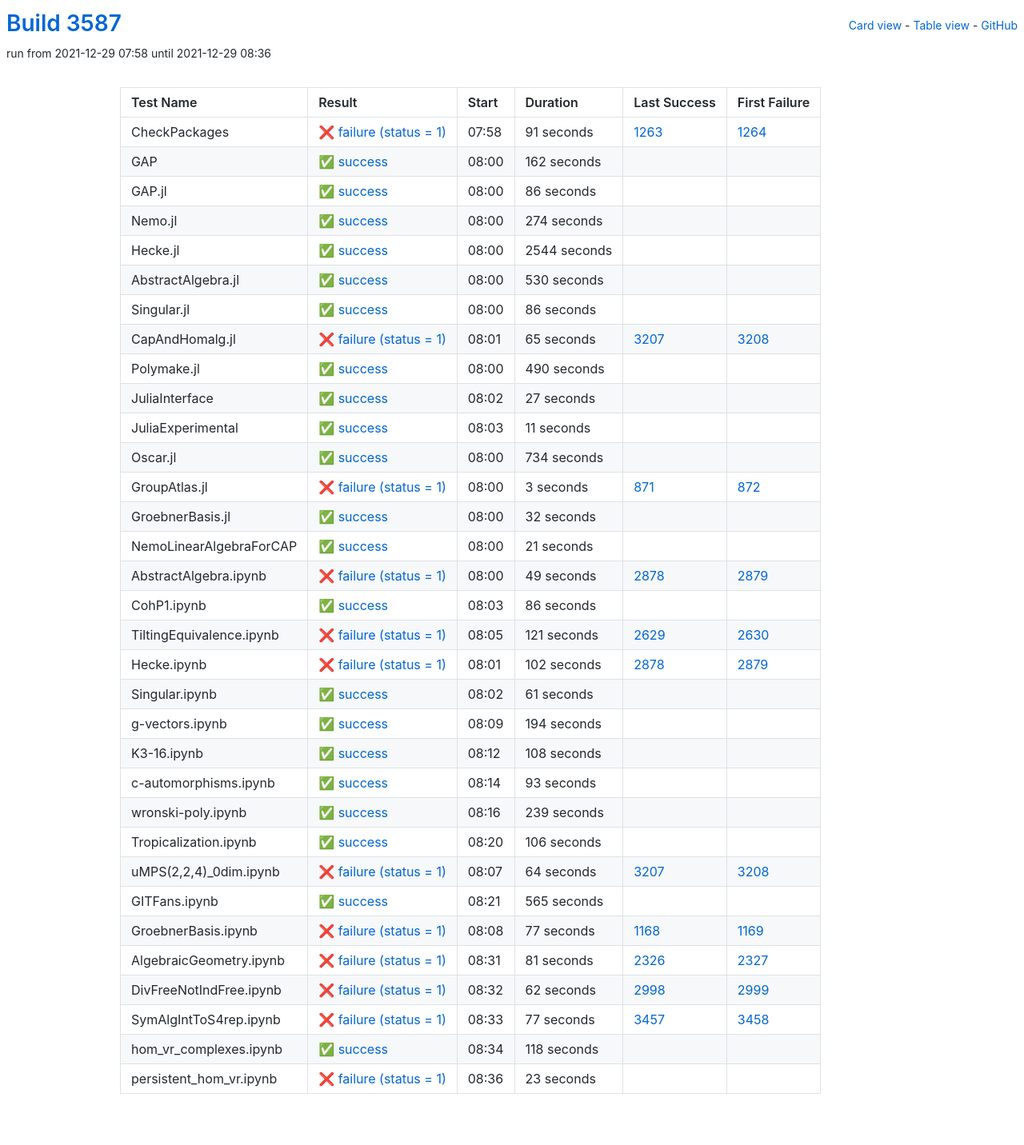
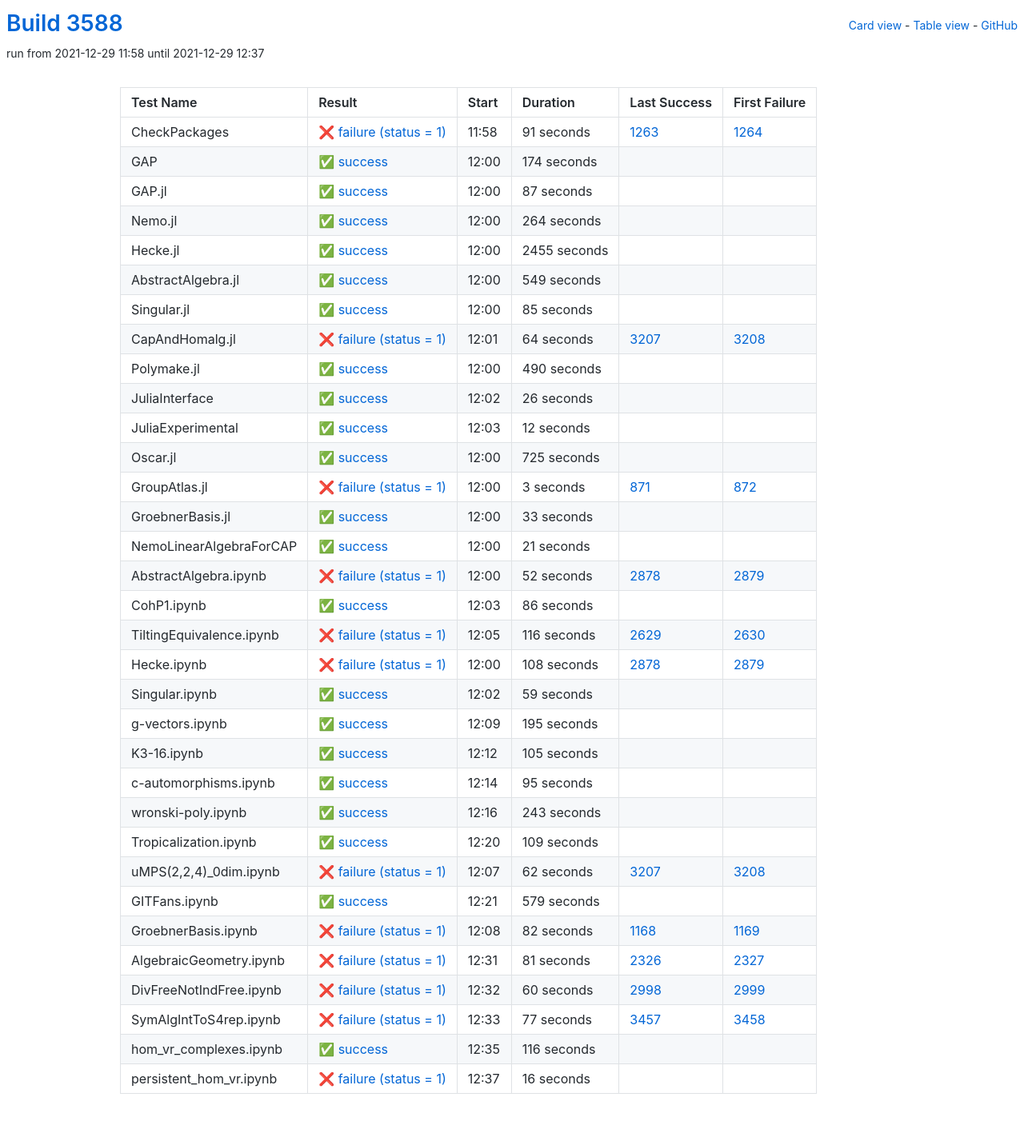
Before and after one commit to oscar-system/oscar-ci-status-stable, a Jekyll site: the page built from table.html, in a window 1280 px wide. Shown: the whole page at 80% size. Built offline with Jekyll 4.4.1, drawn with Linux system fonts in a browser that asks for light colours.

Commit message:
Build #3588

```diff
--- a/_data/ci.yml
+++ b/_data/ci.yml
@@ -1,6 +1,6 @@
 ---
-build: 3587
-build_url: https://oscarci.mathematik.uni-kl.de/job/oscar-stable/3587/
+build: 3588
+build_url: https://oscarci.mathematik.uni-kl.de/job/oscar-stable/3588/
 job: oscar-stable
 organization: oscar-system
 repo: oscar-ci-status-stable
@@ -8,8 +8,8 @@ repourl: https://github.com/oscar-system/oscar-ci-status-stable
 tests:
 - name: CheckPackages
   id: checkpackages
-  log: https://oscarci.mathematik.uni-kl.de/job/oscar-stable/3587/artifact/logs/build-3587/CheckPackages.log
-  start: 2021-12-29 07:58
+  log: https://oscarci.mathematik.uni-kl.de/job/oscar-stable/3588/artifact/logs/build-3588/CheckPackages.log
+  start: 2021-12-29 11:58
   success: false
   exitcode: 1
   status: failure
@@ -20,92 +20,92 @@ tests:
   first_failure_url: https://oscarci.mathematik.uni-kl.de/job/oscar-stable/1264/
 - name: GAP
   id: gap
-  log: https://oscarci.mathematik.uni-kl.de/job/oscar-stable/3587/artifact/logs/build-3587/GAP.log
-  start: 2021-12-29 08:00
+  log: https://oscarci.mathematik.uni-kl.de/job/oscar-stable/3588/artifact/logs/build-3588/GAP.log
+  start: 2021-12-29 12:00
   success: true
   exitcode: 0
   status: success
-  duration: 162
+  duration: 174
   last_success: false
   last_success_url:
   first_failure: false
   first_failure_url:
 - name: GAP.jl
   id: gap-jl
-  log: https://oscarci.mathematik.uni-kl.de/job/oscar-stable/3587/artifact/logs/build-3587/GAP.jl.log
-  start: 2021-12-29 08:00
+  log: https://oscarci.mathematik.uni-kl.de/job/oscar-stable/3588/artifact/logs/build-3588/GAP.jl.log
+  start: 2021-12-29 12:00
   success: true
   exitcode: 0
   status: success
-  duration: 86
+  duration: 87
   last_success: false
   last_success_url:
   first_failure: false
   first_failure_url:
 - name: Nemo.jl
   id: nemo-jl
-  log: https://oscarci.mathematik.uni-kl.de/job/oscar-stable/3587/artifact/logs/build-3587/Nemo.jl.log
-  start: 2021-12-29 08:00
+  log: https://oscarci.mathematik.uni-kl.de/job/oscar-stable/3588/artifact/logs/build-3588/Nemo.jl.log
+  start: 2021-12-29 12:00
   success: true
   exitcode: 0
   status: success
-  duration: 274
+  duration: 264
   last_success: false
   last_success_url:
   first_failure: false
   first_failure_url:
 - name: Hecke.jl
   id: hecke-jl
-  log: https://oscarci.mathematik.uni-kl.de/job/oscar-stable/3587/artifact/logs/build-3587/Hecke.jl.log
-  start: 2021-12-29 08:00
+  log: https://oscarci.mathematik.uni-kl.de/job/oscar-stable/3588/artifact/logs/build-3588/Hecke.jl.log
+  start: 2021-12-29 12:00
   success: true
   exitcode: 0
   status: success
-  duration: 2544
+  duration: 2455
   last_success: false
   last_success_url:
   first_failure: false
   first_failure_url:
 - name: AbstractAlgebra.jl
   id: abstractalgebra-jl
-  log: https://oscarci.mathematik.uni-kl.de/job/oscar-stable/3587/artifact/logs/build-3587/AbstractAlgebra.jl.log
-  start: 2021-12-29 08:00
+  log: https://oscarci.mathematik.uni-kl.de/job/oscar-stable/3588/artifact/logs/build-3588/AbstractAlgebra.jl.log
+  start: 2021-12-29 12:00
   success: true
   exitcode: 0
   status: success
-  duration: 530
+  duration: 549
   last_success: false
   last_success_url:
   first_failure: false
   first_failure_url:
 - name: Singular.jl
   id: singular-jl
-  log: https://oscarci.mathematik.uni-kl.de/job/oscar-stable/3587/artifact/logs/build-3587/Singular.jl.log
-  start: 2021-12-29 08:00
+  log: https://oscarci.mathematik.uni-kl.de/job/oscar-stable/3588/artifact/logs/build-3588/Singular.jl.log
+  start: 2021-12-29 12:00
   success: true
   exitcode: 0
   status: success
-  duration: 86
+  duration: 85
   last_success: false
   last_success_url:
   first_failure: false
   first_failure_url:
 - name: CapAndHomalg.jl
   id: capandhomalg-jl
-  log: https://oscarci.mathematik.uni-kl.de/job/oscar-stable/3587/artifact/logs/build-3587/CapAndHomalg.jl.log
-  start: 2021-12-29 08:01
+  log: https://oscarci.mathematik.uni-kl.de/job/oscar-stable/3588/artifact/logs/build-3588/CapAndHomalg.jl.log
+  start: 2021-12-29 12:01
   success: false
   exitcode: 1
   status: failure
-  duration: 65
+  duration: 64
   last_success: 3207
   last_success_url: https://oscarci.mathematik.uni-kl.de/job/oscar-stable/3207/
   first_failure: 3208
   first_failure_url: https://oscarci.mathematik.uni-kl.de/job/oscar-stable/3208/
 - name: Polymake.jl
   id: polymake-jl
-  log: https://oscarci.mathematik.uni-kl.de/job/oscar-stable/3587/artifact/logs/build-3587/Polymake.jl.log
-  start: 2021-12-29 08:00
+  log: https://oscarci.mathematik.uni-kl.de/job/oscar-stable/3588/artifact/logs/build-3588/Polymake.jl.log
+  start: 2021-12-29 12:00
   success: true
   exitcode: 0
   status: success
@@ -116,44 +116,44 @@ tests:
   first_failure_url:
 - name: JuliaInterface
   id: juliainterface
-  log: https://oscarci.mathematik.uni-kl.de/job/oscar-stable/3587/artifact/logs/build-3587/JuliaInterface.log
-  start: 2021-12-29 08:02
+  log: https://oscarci.mathematik.uni-kl.de/job/oscar-stable/3588/artifact/logs/build-3588/JuliaInterface.log
+  start: 2021-12-29 12:02
   success: true
   exitcode: 0
   status: success
-  duration: 27
+  duration: 26
   last_success: false
   last_success_url:
   first_failure: false
   first_failure_url:
 - name: JuliaExperimental
   id: juliaexperimental
-  log: https://oscarci.mathematik.uni-kl.de/job/oscar-stable/3587/artifact/logs/build-3587/JuliaExperimental.log
-  start: 2021-12-29 08:03
+  log: https://oscarci.mathematik.uni-kl.de/job/oscar-stable/3588/artifact/logs/build-3588/JuliaExperimental.log
+  start: 2021-12-29 12:03
   success: true
   exitcode: 0
   status: success
-  duration: 11
+  duration: 12
   last_success: false
   last_success_url:
   first_failure: false
   first_failure_url:
 - name: Oscar.jl
   id: oscar-jl
-  log: https://oscarci.mathematik.uni-kl.de/job/oscar-stable/3587/artifact/logs/build-3587/Oscar.jl.log
-  start: 2021-12-29 08:00
+  log: https://oscarci.mathematik.uni-kl.de/job/oscar-stable/3588/artifact/logs/build-3588/Oscar.jl.log
+  start: 2021-12-29 12:00
   success: true
   exitcode: 0
   status: success
-  duration: 734
+  duration: 725
   last_success: false
   last_success_url:
   first_failure: false
   first_failure_url:
 - name: GroupAtlas.jl
   id: groupatlas-jl
-  log: https://oscarci.mathematik.uni-kl.de/job/oscar-stable/3587/artifact/logs/build-3587/GroupAtlas.jl.log
-  start: 2021-12-29 08:00
+  log: https://oscarci.mathematik.uni-kl.de/job/oscar-stable/3588/artifact/logs/build-3588/GroupAtlas.jl.log
+  start: 2021-12-29 12:00
   success: false
   exitcode: 1
   status: failure
@@ -164,20 +164,20 @@ tests:
   first_failure_url: https://oscarci.mathematik.uni-kl.de/job/oscar-stable/872/
 - name: GroebnerBasis.jl
   id: groebnerbasis-jl
-  log: https://oscarci.mathematik.uni-kl.de/job/oscar-stable/3587/artifact/logs/build-3587/GroebnerBasis.jl.log
-  start: 2021-12-29 08:00
+  log: https://oscarci.mathematik.uni-kl.de/job/oscar-stable/3588/artifact/logs/build-3588/GroebnerBasis.jl.log
+  start: 2021-12-29 12:00
   success: true
   exitcode: 0
   status: success
-  duration: 32
+  duration: 33
   last_success: false
   last_success_url:
   first_failure: false
   first_failure_url:
 - name: NemoLinearAlgebraForCAP
   id: nemolinearalgebraforcap
-  log: https://oscarci.mathematik.uni-kl.de/job/oscar-stable/3587/artifact/logs/build-3587/NemoLinearAlgebraForCAP.log
-  start: 2021-12-29 08:00
+  log: https://oscarci.mathematik.uni-kl.de/job/oscar-stable/3588/artifact/logs/build-3588/NemoLinearAlgebraForCAP.log
+  start: 2021-12-29 12:00
   success: true
   exitcode: 0
   status: success
@@ -188,20 +188,20 @@ tests:
   first_failure_url:
 - name: AbstractAlgebra.ipynb
   id: abstractalgebra-ipynb
-  log: https://oscarci.mathematik.uni-kl.de/job/oscar-stable/3587/artifact/logs/build-3587/AbstractAlgebra.ipynb.log
-  start: 2021-12-29 08:00
+  log: https://oscarci.mathematik.uni-kl.de/job/oscar-stable/3588/artifact/logs/build-3588/AbstractAlgebra.ipynb.log
+  start: 2021-12-29 12:00
   success: false
   exitcode: 1
   status: failure
-  duration: 49
+  duration: 52
   last_success: 2878
   last_success_url: https://oscarci.mathematik.uni-kl.de/job/oscar-stable/2878/
   first_failure: 2879
   first_failure_url: https://oscarci.mathematik.uni-kl.de/job/oscar-stable/2879/
 - name: CohP1.ipynb
   id: cohp1-ipynb
-  log: https://oscarci.mathematik.uni-kl.de/job/oscar-stable/3587/artifact/logs/build-3587/CohP1.ipynb.log
-  start: 2021-12-29 08:03
+  log: https://oscarci.mathematik.uni-kl.de/job/oscar-stable/3588/artifact/logs/build-3588/CohP1.ipynb.log
+  start: 2021-12-29 12:03
   success: true
   exitcode: 0
   status: success
@@ -212,140 +212,140 @@ tests:
   first_failure_url:
 - name: TiltingEquivalence.ipynb
   id: tiltingequivalence-ipynb
-  log: https://oscarci.mathematik.uni-kl.de/job/oscar-stable/3587/artifact/logs/build-3587/TiltingEquivalence.ipynb.log
-  start: 2021-12-29 08:05
+  log: https://oscarci.mathematik.uni-kl.de/job/oscar-stable/3588/artifact/logs/build-3588/TiltingEquivalence.ipynb.log
+  start: 2021-12-29 12:05
   success: false
   exitcode: 1
   status: failure
-  duration: 121
+  duration: 116
   last_success: 2629
   last_success_url: https://oscarci.mathematik.uni-kl.de/job/oscar-stable/2629/
   first_failure: 2630
   first_failure_url: https://oscarci.mathematik.uni-kl.de/job/oscar-stable/2630/
 - name: Hecke.ipynb
   id: hecke-ipynb
-  log: https://oscarci.mathematik.uni-kl.de/job/oscar-stable/3587/artifact/logs/build-3587/Hecke.ipynb.log
-  start: 2021-12-29 08:01
+  log: https://oscarci.mathematik.uni-kl.de/job/oscar-stable/3588/artifact/logs/build-3588/Hecke.ipynb.log
+  start: 2021-12-29 12:00
   success: false
   exitcode: 1
   status: failure
-  duration: 102
+  duration: 108
   last_success: 2878
   last_success_url: https://oscarci.mathematik.uni-kl.de/job/oscar-stable/2878/
   first_failure: 2879
   first_failure_url: https://oscarci.mathematik.uni-kl.de/job/oscar-stable/2879/
 - name: Singular.ipynb
   id: singular-ipynb
-  log: https://oscarci.mathematik.uni-kl.de/job/oscar-stable/3587/artifact/logs/build-3587/Singular.ipynb.log
-  start: 2021-12-29 08:02
+  log: https://oscarci.mathematik.uni-kl.de/job/oscar-stable/3588/artifact/logs/build-3588/Singular.ipynb.log
+  start: 2021-12-29 12:02
   success: true
   exitcode: 0
   status: success
-  duration: 61
+  duration: 59
   last_success: false
   last_success_url:
   first_failure: false
   first_failure_url:
 - name: g-vectors.ipynb
   id: g-vectors-ipynb
-  log: https://oscarci.mathematik.uni-kl.de/job/oscar-stable/3587/artifact/logs/build-3587/g-vectors.ipynb.log
-  start: 2021-12-29 08:09
+  log: https://oscarci.mathematik.uni-kl.de/job/oscar-stable/3588/artifact/logs/build-3588/g-vectors.ipynb.log
+  start: 2021-12-29 12:09
   success: true
   exitcode: 0
   status: success
-  duration: 194
+  duration: 195
   last_success: false
   last_success_url:
   first_failure: false
   first_failure_url:
 - name: K3-16.ipynb
   id: k3-16-ipynb
-  log: https://oscarci.mathematik.uni-kl.de/job/oscar-stable/3587/artifact/logs/build-3587/K3-16.ipynb.log
-  start: 2021-12-29 08:12
+  log: https://oscarci.mathematik.uni-kl.de/job/oscar-stable/3588/artifact/logs/build-3588/K3-16.ipynb.log
+  start: 2021-12-29 12:12
   success: true
   exitcode: 0
   status: success
-  duration: 108
+  duration: 105
   last_success: false
   last_success_url:
   first_failure: false
   first_failure_url:
 - name: c-automorphisms.ipynb
   id: c-automorphisms-ipynb
-  log: https://oscarci.mathematik.uni-kl.de/job/oscar-stable/3587/artifact/logs/build-3587/c-automorphisms.ipynb.log
-  start: 2021-12-29 08:14
+  log: https://oscarci.mathematik.uni-kl.de/job/oscar-stable/3588/artifact/logs/build-3588/c-automorphisms.ipynb.log
+  start: 2021-12-29 12:14
   success: true
   exitcode: 0
   status: success
-  duration: 93
+  duration: 95
   last_success: false
   last_success_url:
   first_failure: false
   first_failure_url:
 - name: wronski-poly.ipynb
   id: wronski-poly-ipynb
-  log: https://oscarci.mathematik.uni-kl.de/job/oscar-stable/3587/artifact/logs/build-3587/wronski-poly.ipynb.log
-  start: 2021-12-29 08:16
+  log: https://oscarci.mathematik.uni-kl.de/job/oscar-stable/3588/artifact/logs/build-3588/wronski-poly.ipynb.log
+  start: 2021-12-29 12:16
   success: true
   exitcode: 0
   status: success
-  duration: 239
+  duration: 243
   last_success: false
   last_success_url:
   first_failure: false
   first_failure_url:
 - name: Tropicalization.ipynb
   id: tropicalization-ipynb
-  log: https://oscarci.mathematik.uni-kl.de/job/oscar-stable/3587/artifact/logs/build-3587/Tropicalization.ipynb.log
-  start: 2021-12-29 08:20
+  log: https://oscarci.mathematik.uni-kl.de/job/oscar-stable/3588/artifact/logs/build-3588/Tropicalization.ipynb.log
+  start: 2021-12-29 12:20
   success: true
   exitcode: 0
   status: success
-  duration: 106
+  duration: 109
   last_success: false
   last_success_url:
   first_failure: false
   first_failure_url:
 - name: uMPS(2,2,4)_0dim.ipynb
   id: umps-2-2-4-0dim-ipynb
-  log: https://oscarci.mathematik.uni-kl.de/job/oscar-stable/3587/artifact/logs/build-3587/uMPS-2-2-4-_0dim.ipynb.log
-  start: 2021-12-29 08:07
+  log: https://oscarci.mathematik.uni-kl.de/job/oscar-stable/3588/artifact/logs/build-3588/uMPS-2-2-4-_0dim.ipynb.log
+  start: 2021-12-29 12:07
   success: false
   exitcode: 1
   status: failure
-  duration: 64
+  duration: 62
   last_success: 3207
   last_success_url: https://oscarci.mathematik.uni-kl.de/job/oscar-stable/3207/
   first_failure: 3208
   first_failure_url: https://oscarci.mathematik.uni-kl.de/job/oscar-stable/3208/
 - name: GITFans.ipynb
   id: gitfans-ipynb
-  log: https://oscarci.mathematik.uni-kl.de/job/oscar-stable/3587/artifact/logs/build-3587/GITFans.ipynb.log
-  start: 2021-12-29 08:21
+  log: https://oscarci.mathematik.uni-kl.de/job/oscar-stable/3588/artifact/logs/build-3588/GITFans.ipynb.log
+  start: 2021-12-29 12:21
   success: true
   exitcode: 0
   status: success
-  duration: 565
+  duration: 579
   last_success: false
   last_success_url:
   first_failure: false
   first_failure_url:
 - name: GroebnerBasis.ipynb
   id: groebnerbasis-ipynb
-  log: https://oscarci.mathematik.uni-kl.de/job/oscar-stable/3587/artifact/logs/build-3587/GroebnerBasis.ipynb.log
-  start: 2021-12-29 08:08
+  log: https://oscarci.mathematik.uni-kl.de/job/oscar-stable/3588/artifact/logs/build-3588/GroebnerBasis.ipynb.log
+  start: 2021-12-29 12:08
   success: false
   exitcode: 1
   status: failure
-  duration: 77
+  duration: 82
   last_success: 1168
   last_success_url: https://oscarci.mathematik.uni-kl.de/job/oscar-stable/1168/
   first_failure: 1169
   first_failure_url: https://oscarci.mathematik.uni-kl.de/job/oscar-stable/1169/
 - name: AlgebraicGeometry.ipynb
   id: algebraicgeometry-ipynb
-  log: https://oscarci.mathematik.uni-kl.de/job/oscar-stable/3587/artifact/logs/build-3587/AlgebraicGeometry.ipynb.log
-  start: 2021-12-29 08:31
+  log: https://oscarci.mathematik.uni-kl.de/job/oscar-stable/3588/artifact/logs/build-3588/AlgebraicGeometry.ipynb.log
+  start: 2021-12-29 12:31
   success: false
   exitcode: 1
   status: failure
@@ -356,20 +356,20 @@ tests:
   first_failure_url: https://oscarci.mathematik.uni-kl.de/job/oscar-stable/2327/
 - name: DivFreeNotIndFree.ipynb
   id: divfreenotindfree-ipynb
-  log: https://oscarci.mathematik.uni-kl.de/job/oscar-stable/3587/artifact/logs/build-3587/DivFreeNotIndFree.ipynb.log
-  start: 2021-12-29 08:32
+  log: https://oscarci.mathematik.uni-kl.de/job/oscar-stable/3588/artifact/logs/build-3588/DivFreeNotIndFree.ipynb.log
+  start: 2021-12-29 12:32
   success: false
   exitcode: 1
   status: failure
-  duration: 62
+  duration: 60
   last_success: 2998
   last_success_url: https://oscarci.mathematik.uni-kl.de/job/oscar-stable/2998/
   first_failure: 2999
   first_failure_url: https://oscarci.mathematik.uni-kl.de/job/oscar-stable/2999/
 - name: SymAlgIntToS4rep.ipynb
   id: symalginttos4rep-ipynb
-  log: https://oscarci.mathematik.uni-kl.de/job/oscar-stable/3587/artifact/logs/build-3587/SymAlgIntToS4rep.ipynb.log
-  start: 2021-12-29 08:33
+  log: https://oscarci.mathematik.uni-kl.de/job/oscar-stable/3588/artifact/logs/build-3588/SymAlgIntToS4rep.ipynb.log
+  start: 2021-12-29 12:33
   success: false
   exitcode: 1
   status: failure
@@ -380,24 +380,24 @@ tests:
   first_failure_url: https://oscarci.mathematik.uni-kl.de/job/oscar-stable/3458/
 - name: hom_vr_complexes.ipynb
   id: hom-vr-complexes-ipynb
-  log: https://oscarci.mathematik.uni-kl.de/job/oscar-stable/3587/artifact/logs/build-3587/hom_vr_complexes.ipynb.log
-  start: 2021-12-29 08:34
+  log: https://oscarci.mathematik.uni-kl.de/job/oscar-stable/3588/artifact/logs/build-3588/hom_vr_complexes.ipynb.log
+  start: 2021-12-29 12:35
   success: true
   exitcode: 0
   status: success
-  duration: 118
+  duration: 116
   last_success: false
   last_success_url:
   first_failure: false
   first_failure_url:
 - name: persistent_hom_vr.ipynb
   id: persistent-hom-vr-ipynb
-  log: https://oscarci.mathematik.uni-kl.de/job/oscar-stable/3587/artifact/logs/build-3587/persistent_hom_vr.ipynb.log
-  start: 2021-12-29 08:36
+  log: https://oscarci.mathematik.uni-kl.de/job/oscar-stable/3588/artifact/logs/build-3588/persistent_hom_vr.ipynb.log
+  start: 2021-12-29 12:37
   success: false
   exitcode: 1
   status: failure
-  duration: 23
+  duration: 16
   last_success: false
   last_success_url:
   first_failure: false
```
Also changed, not shown: README.md.
